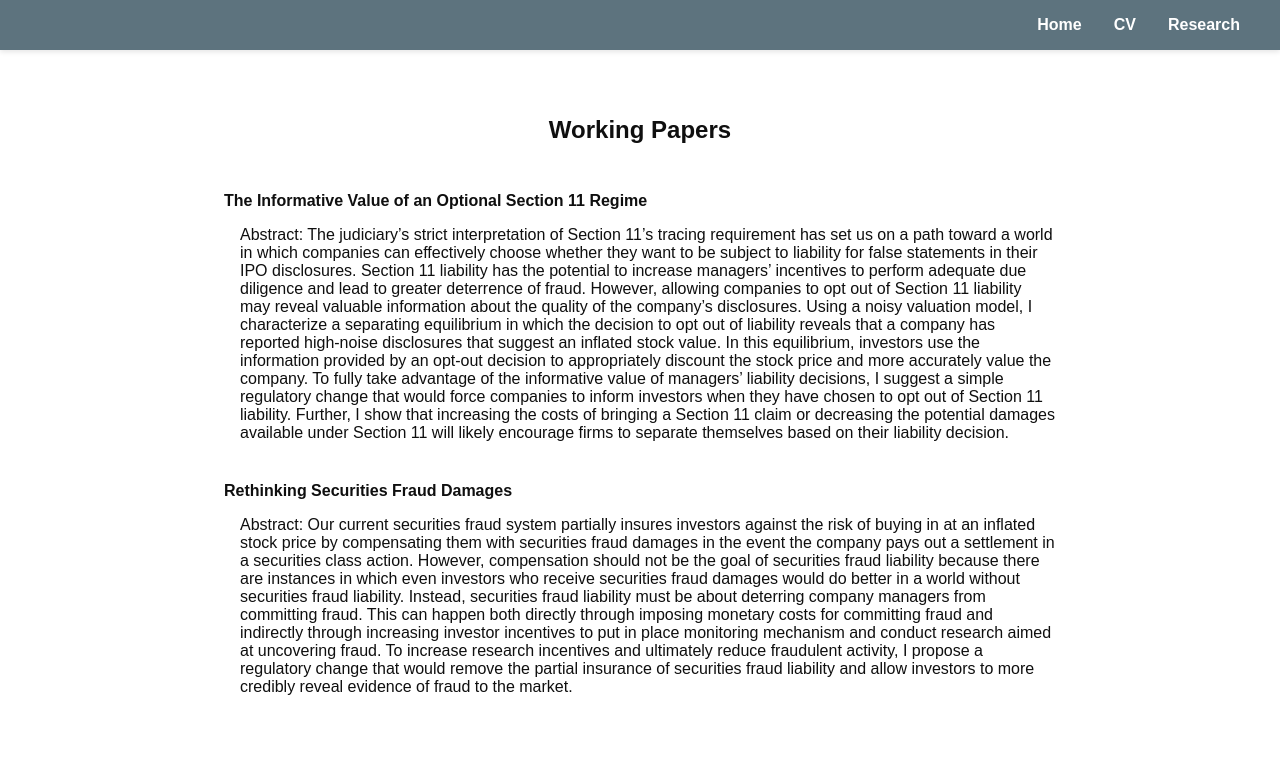
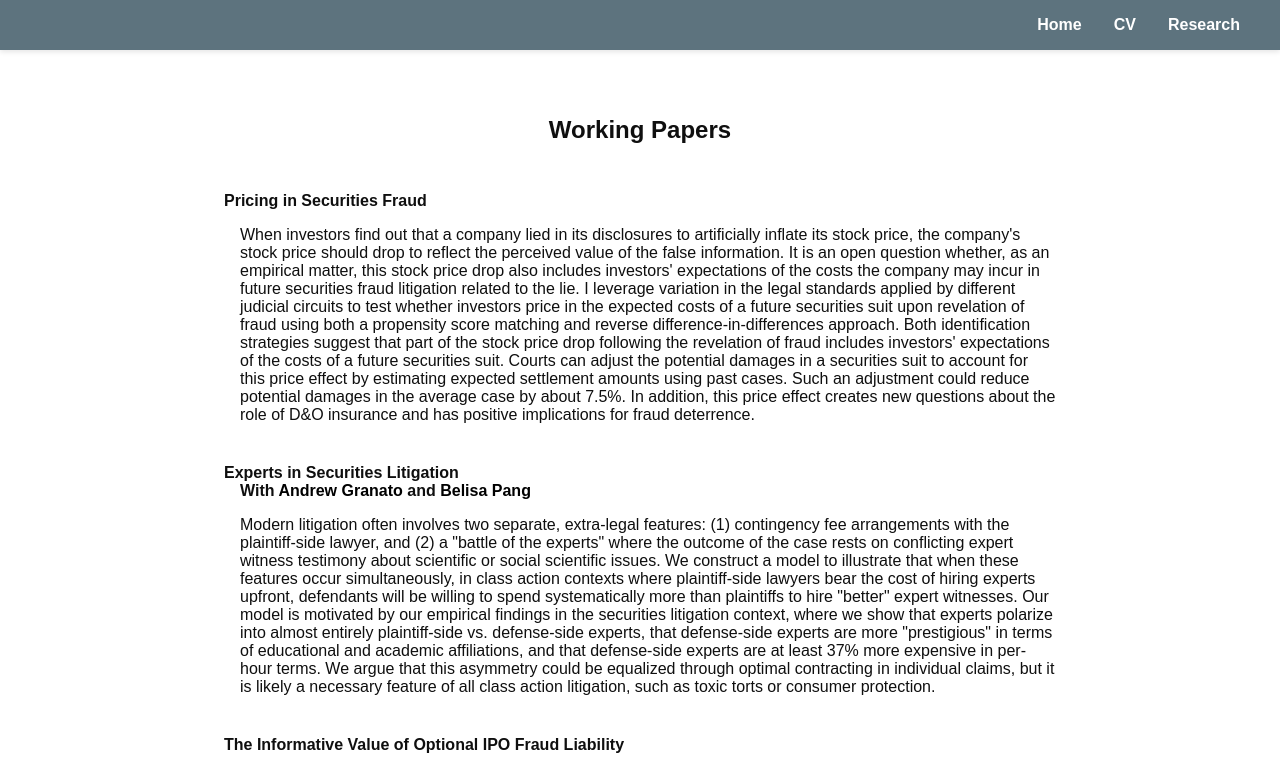
Before and after one commit to adamhenrycallister/adamhenrycallister.github.io, a React (Create React App) app: page /research in a window 1280 px wide. Shown: the top 770 px of the page. Built offline with nearby package versions, Linux system fonts and the light colour scheme.

Commit message:
Updated research

```diff
--- a/src/pages/Research.css
+++ b/src/pages/Research.css
@@ -36,6 +36,15 @@
 	margin: 0em;
 	padding: 0em;
 	margin-top: 1.5em;
+	margin-bottom: 0em;
+	font-weight: bold;
+}
+
+.coauthors {
+	overflow-wrap: break-word;
+	margin: 0em;
+	padding: 0em;
+	padding-left: 1em;
 	font-weight: bold;
 }
 
--- a/src/pages/Research.js
+++ b/src/pages/Research.js
@@ -6,11 +6,22 @@ function Research() {
     	<div className='Research'>
     		<p className='heading1'>Working Papers</p>
 
-    		<p className='article'>The Informative Value of an Optional Section 11 Regime</p>
-    		<p className='abstract'>Abstract: The judiciary’s strict interpretation of Section 11’s tracing requirement has set us on a path toward a world in which companies can effectively choose whether they want to be subject to liability for false statements in their IPO disclosures. Section 11 liability has the potential to increase managers’ incentives to perform adequate due diligence and lead to greater deterrence of fraud. However, allowing companies to opt out of Section 11 liability may reveal valuable information about the quality of the company’s disclosures. Using a noisy valuation model, I characterize a separating equilibrium in which the decision to opt out of liability reveals that a company has reported high-noise disclosures that suggest an inflated stock value. In this equilibrium, investors use the information provided by an opt-out decision to appropriately discount the stock price and more accurately value the company. To fully take advantage of the informative value of managers’ liability decisions, I suggest a simple regulatory change that would force companies to inform investors when they have chosen to opt out of Section 11 liability. Further, I show that increasing the costs of bringing a Section 11 claim or decreasing the potential damages available under Section 11 will likely encourage firms to separate themselves based on their liability decision.</p>
+    		<p className='article'>Pricing in Securities Fraud</p>
+    		<p className='abstract'>When investors find out that a company lied in its disclosures to artificially inflate its stock price, the company's stock price should drop to reflect the perceived value of the false information. It is an open question whether, as an empirical matter, this stock price drop also includes investors' expectations of the costs the company may incur in future securities fraud litigation related to the lie. I leverage variation in the legal standards applied by different judicial circuits to test whether investors price in the expected costs of a future securities suit upon revelation of fraud using both a propensity score matching and reverse difference-in-differences approach. Both identification strategies suggest that part of the stock price drop following the revelation of fraud includes investors' expectations of the costs of a future securities suit. Courts can adjust the potential damages in a securities suit to account for this price effect by estimating expected settlement amounts using past cases. Such an adjustment could reduce potential damages in the average case by about 7.5%. In addition, this price effect creates new questions about the role of D&O insurance and has positive implications for fraud deterrence. </p>
 
-    		<p className='article'>Rethinking Securities Fraud Damages</p>
-    		<p className='abstract'>Abstract: Our current securities fraud system partially insures investors against the risk of buying in at an inflated stock price by compensating them with securities fraud damages in the event the company pays out a settlement in a securities class action. However, compensation should not be the goal of securities fraud liability because there are instances in which even investors who receive securities fraud damages would do better in a world without securities fraud liability. Instead, securities fraud liability must be about deterring company managers from committing fraud. This can happen both directly through imposing monetary costs for committing fraud and indirectly through increasing investor incentives to put in place monitoring mechanism and conduct research aimed at uncovering fraud. To increase research incentives and ultimately reduce fraudulent activity, I propose a regulatory change that would remove the partial insurance of securities fraud liability and allow investors to more credibly reveal evidence of fraud to the market.</p>
+    		<p className='article'>Experts in Securities Litigation</p>
+    		<p className='coauthors'>With{' '}
+    			<a className='link' href="https://sites.google.com/view/andrewgranato/" target="_blank" rel="noopener noreferrer">
+  					Andrew Granato
+				</a>{' '}and{' '}
+				<a className='link' href="https://sites.google.com/yale.edu/belisapang" target="_blank" rel="noopener noreferrer">
+  					Belisa Pang
+				</a>
+ 			</p>
+    		<p className='abstract'>Modern litigation often involves two separate, extra-legal features: (1) contingency fee arrangements with the plaintiff-side lawyer, and (2) a "battle of the experts" where the outcome of the case rests on conflicting expert witness testimony about scientific or social scientific issues. We construct a model to illustrate that when these features occur simultaneously, in class action contexts where plaintiff-side lawyers bear the cost of hiring experts upfront, defendants will be willing to spend systematically more than plaintiffs to hire "better" expert witnesses. Our model is motivated by our empirical findings in the securities litigation context, where we show that experts polarize into almost entirely plaintiff-side vs. defense-side experts, that defense-side experts are more "prestigious" in terms of educational and academic affiliations, and that defense-side experts are at least 37% more expensive in per-hour terms. We argue that this asymmetry could be equalized through optimal contracting in individual claims, but it is likely a necessary feature of all class action litigation, such as toxic torts or consumer protection.</p>
+
+    		<p className='article'>The Informative Value of Optional IPO Fraud Liability</p>
+    		<p className='abstract'>The judiciary's strict interpretation of Section 11 tracing has set us on a path toward a world in which companies can effectively choose whether they want to be subject to strict fraud liability for their IPO disclosures. Using a noisy valuation model, I characterize a separating equilibrium in which the decision to opt out of liability reveals that a company has reported high-noise disclosures that suggest an inflated stock value. In this equilibrium, investors use the information provided by an opt-out decision to appropriately discount the stock price and more accurately value the company. I suggest a simple regulatory change that would force managers to reveal their liability decision and make separation based on disclosure quality possible. Further, I show that increasing the costs of bringing a Section 11 claim or decreasing the potential damages available under Section 11 might encourage firms to separate themselves based on their liability decision.</p>
 
         </div>
   );
```
